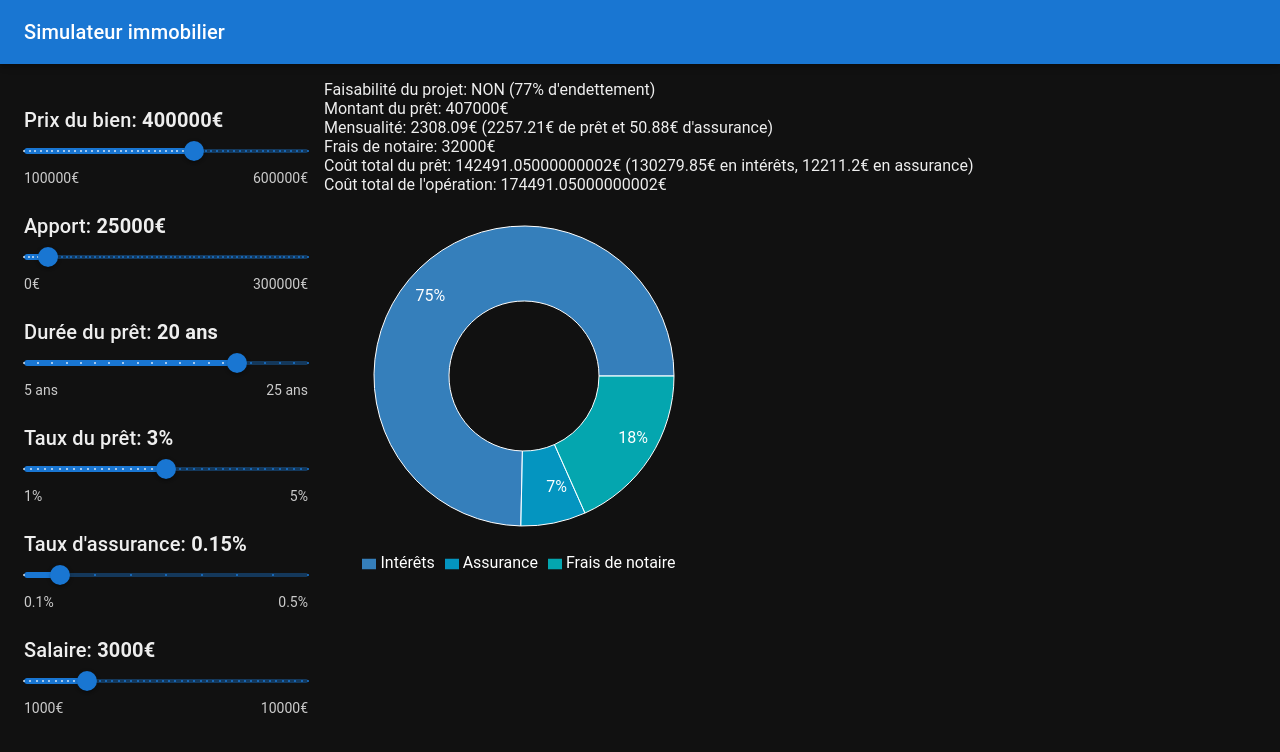
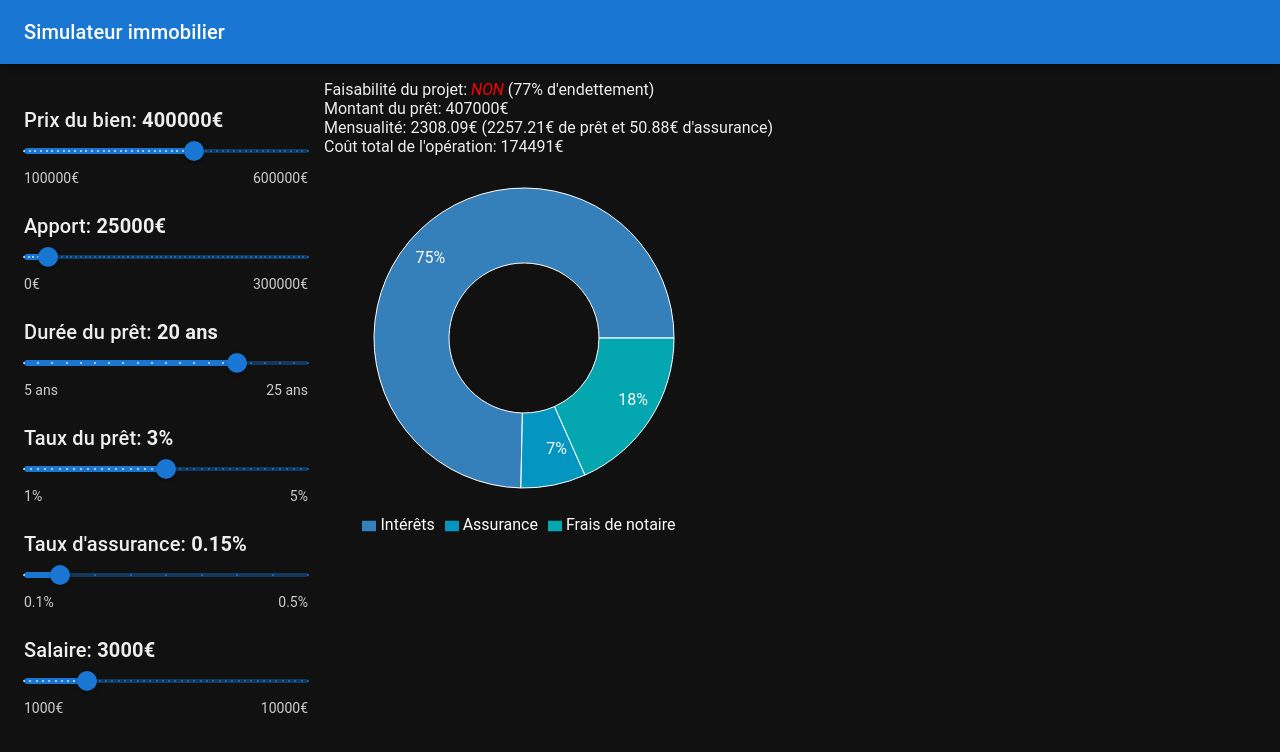
Before and after one commit to Yozamu/real-estate-simulator, a React (Create React App) app: page / in a window 1280 px wide. Shown: the top 752 px of the page. Built offline with nearby package versions, Linux system fonts and the light colour scheme.

Commit message:
feat: visual updates on piechart

```diff
--- a/src/SimulationResults.jsx
+++ b/src/SimulationResults.jsx
@@ -1,4 +1,4 @@
-import { PieChart, Pie, Sector, Cell, ResponsiveContainer, Legend, Tooltip } from 'recharts';
+import { PieChart, Pie, Cell, ResponsiveContainer, Legend, Tooltip } from 'recharts';
 
 const SimulationResults = ({ className, data }) => {
   const { price, input, interestRate, insuranceRate, salary, years } = data;
@@ -27,7 +27,7 @@ const SimulationResults = ({ className, data }) => {
   const totalInterestCost = +interests.reduce((acc, curr) => acc + curr, 0).toFixed(2);
   const totalInsuranceCost = +(monthlyInsuranceCost * years * 12).toFixed(2);
   const totalLoanCost = totalInterestCost + totalInsuranceCost;
-  const totalCost = totalLoanCost + notaryFees;
+  const totalCost = (totalLoanCost + notaryFees).toFixed();
 
   const pieData = [
     { name: 'Intérêts', value: totalInterestCost },
@@ -65,15 +65,12 @@ const SimulationResults = ({ className, data }) => {
   return (
     <div>
       <div>
-        Faisabilité du projet: {doable ? 'OUI' : 'NON'} ({indebtedness * 100}% d'endettement)
+        Faisabilité du projet: <em style={{ color: doable ? 'lime' : 'red' }}>{doable ? 'OUI' : 'NON'}</em> (
+        {(indebtedness * 100).toFixed()}% d'endettement)
       </div>
       <div>Montant du prêt: {loanAmount}€</div>
       <div>
         Mensualité: {monthlyPayment}€ ({monthlyLoanCost}€ de prêt et {monthlyInsuranceCost}€ d'assurance)
-      </div>
-      <div>Frais de notaire: {notaryFees}€</div>
-      <div>
-        Coût total du prêt: {totalLoanCost}€ ({totalInterestCost}€ en intérêts, {totalInsuranceCost}€ en assurance)
       </div>
       <div>Coût total de l'opération: {totalCost}€</div>
       <div style={{ width: '400px', height: '400px' }}>
```
